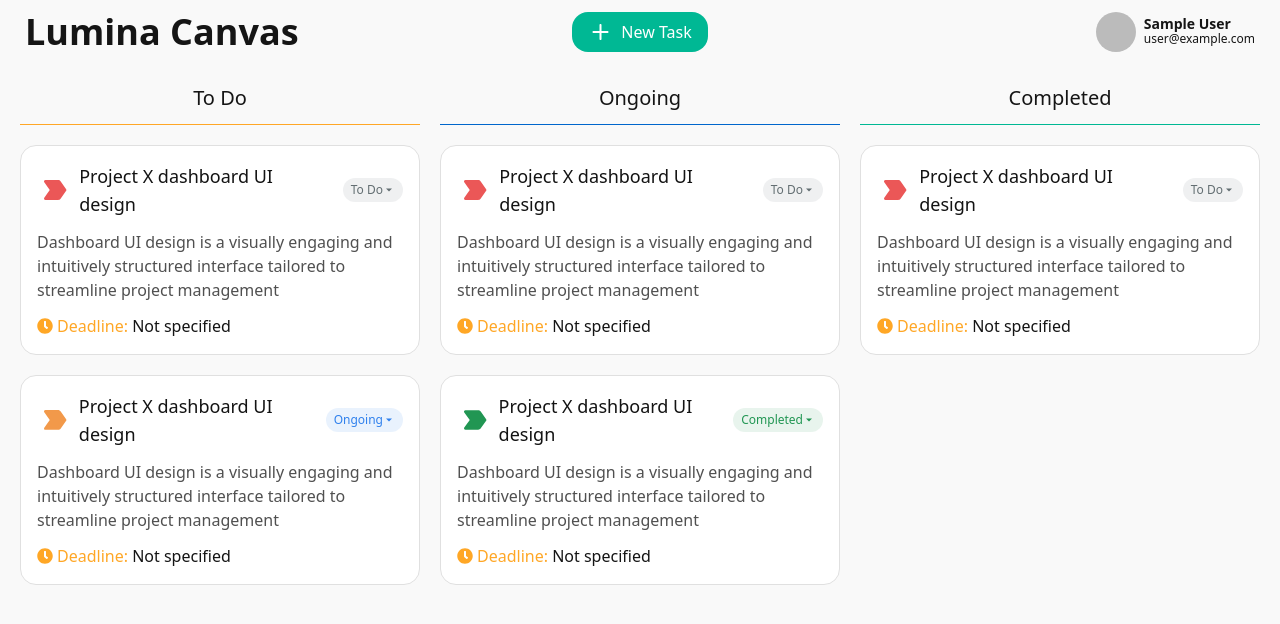
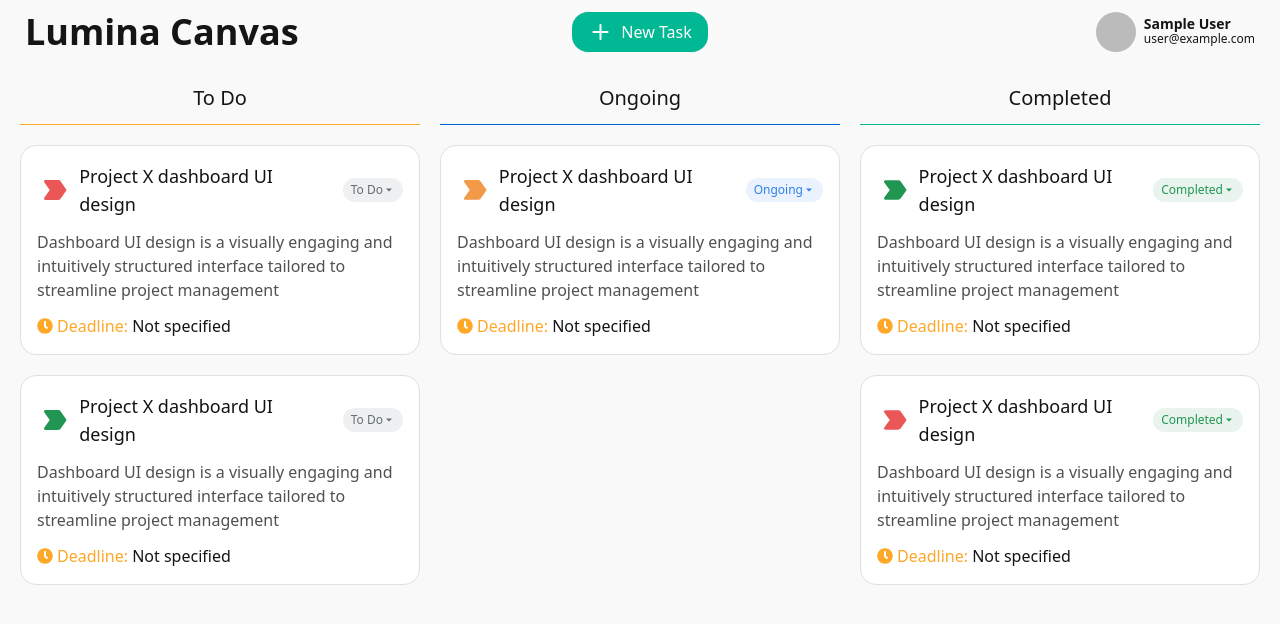
Before and after one commit to ZaibLComrade/Lumina-Canvas, a React (Vite) app: page /dashboard in a window 1280 px wide. Shown: the top 624 px of the page. Built offline with nearby package versions, Linux system fonts and the light colour scheme; no server answers; sample sign-in values are in the browser's storage.

Commit message:
Completed task section UI

```diff
--- /dev/null
+++ b/src/baseURL.js
@@ -0,0 +1,2 @@
+const baseURL = "https://localhost:5000";
+export default baseURL;
--- /dev/null
+++ b/src/hooks/useAxiosSecure.jsx
@@ -0,0 +1,11 @@
+import axios from "axios"
+import baseURL from "../baseURL";
+
+export default function useAxiosSecure() {
+	const axiosSecure = axios.create({
+		baseURL,
+		withCredentials: true,
+	})
+
+	return axiosSecure
+}
--- a/src/layout/dashboard/TaskSection.jsx
+++ b/src/layout/dashboard/TaskSection.jsx
@@ -1,20 +1,36 @@
 import PropTypes from "prop-types";
+import {useEffect, useState} from "react";
 import TaskCard from "../../components/TaskCard";
 
 export default function TaskSection({ title, color, filterTaskType }) {
 	// Color is applied only to border-color
+
+	// Tasks data
+	const [ tasks, setTasks ] = useState([]);
+
+	// To fetch tasks data
+	useEffect(() => {
+		const fetchData = async() => {
+			const response = await fetch("/tasks.json");
+			const result = await response.json();
+			const data = result.filter(task => task.status === filterTaskType);
+			setTasks(data);
+		}; fetchData();
+	}, [filterTaskType])
+
 	return <div>
 		<h2 style={{ borderColor: `${color}` }} className={`pb-3 mb-5 text-xl font-medium text-center border-b`}>{ title }</h2>
 
 		{/* Cards */}
-		<div>
-			<TaskCard
-				title="Project X dashboard UI design"
-				description="Dashboard UI design is a visually engaging and intuitively structured interface tailored to streamline project management"
-				priority="high"
-				status="todo"
-				deadline="Not specified"
-			/>
+		<div className="space-y-5">
+			{ tasks.map(task => <TaskCard
+				key={ task.id }
+				title={ task.title }
+				description={ task.description }
+				status={ task.status }
+				priority={ task.priority }
+				deadline={ task.deadline }
+			/>) }
 		</div>
 	</div>
 }
--- a/src/layout/dashboard/Tasks.jsx
+++ b/src/layout/dashboard/Tasks.jsx
@@ -3,24 +3,8 @@ import TaskSection from "./TaskSection";
 
 export default function Tasks() {
 	return <div className="p-5 grid grid-cols-1 gap-5 md:grid-cols-3">
-		<TaskSection title="To Do" color="#FFA726"/>
-		<TaskSection title="Ongoing" color="#0066CC"/>
-		<TaskSection title="Completed" color="#00B894"/>
-
-
-		<TaskCard
-			title="Project X dashboard UI design"
-			description="Dashboard UI design is a visually engaging and intuitively structured interface tailored to streamline project management"
-			priority="mid"
-			status="ongoing"
-			deadline="Not specified"
-		/>
-		<TaskCard
-			title="Project X dashboard UI design"
-			description="Dashboard UI design is a visually engaging and intuitively structured interface tailored to streamline project management"
-			priority="low"
-			status="completed"
-			deadline="Not specified"
-		/>
+		<TaskSection title="To Do" color="#FFA726" filterTaskType="todo"/>
+		<TaskSection title="Ongoing" color="#0066CC" filterTaskType="ongoing"/>
+		<TaskSection title="Completed" color="#00B894" filterTaskType="completed"/>
 	</div>
 }
```
